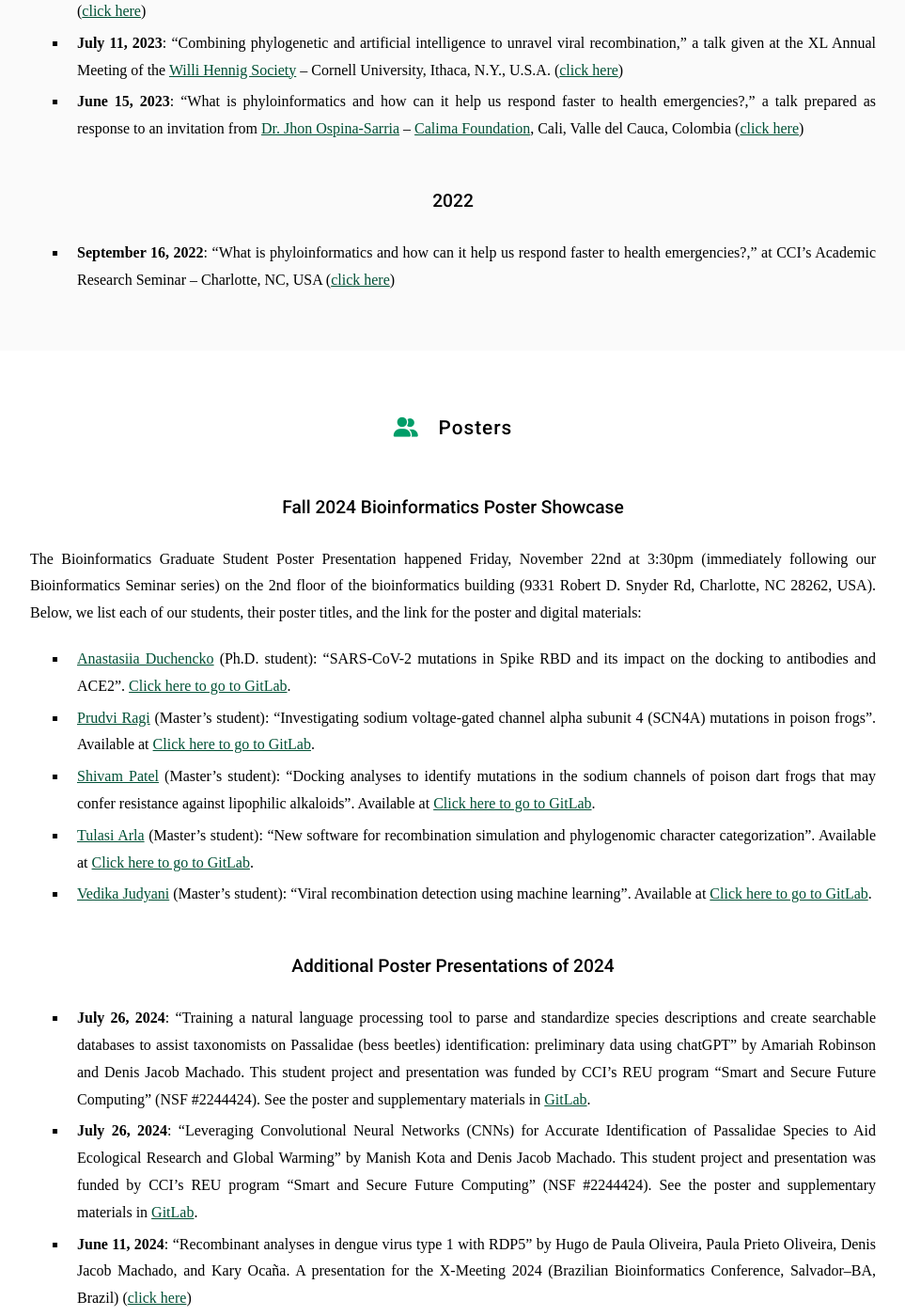
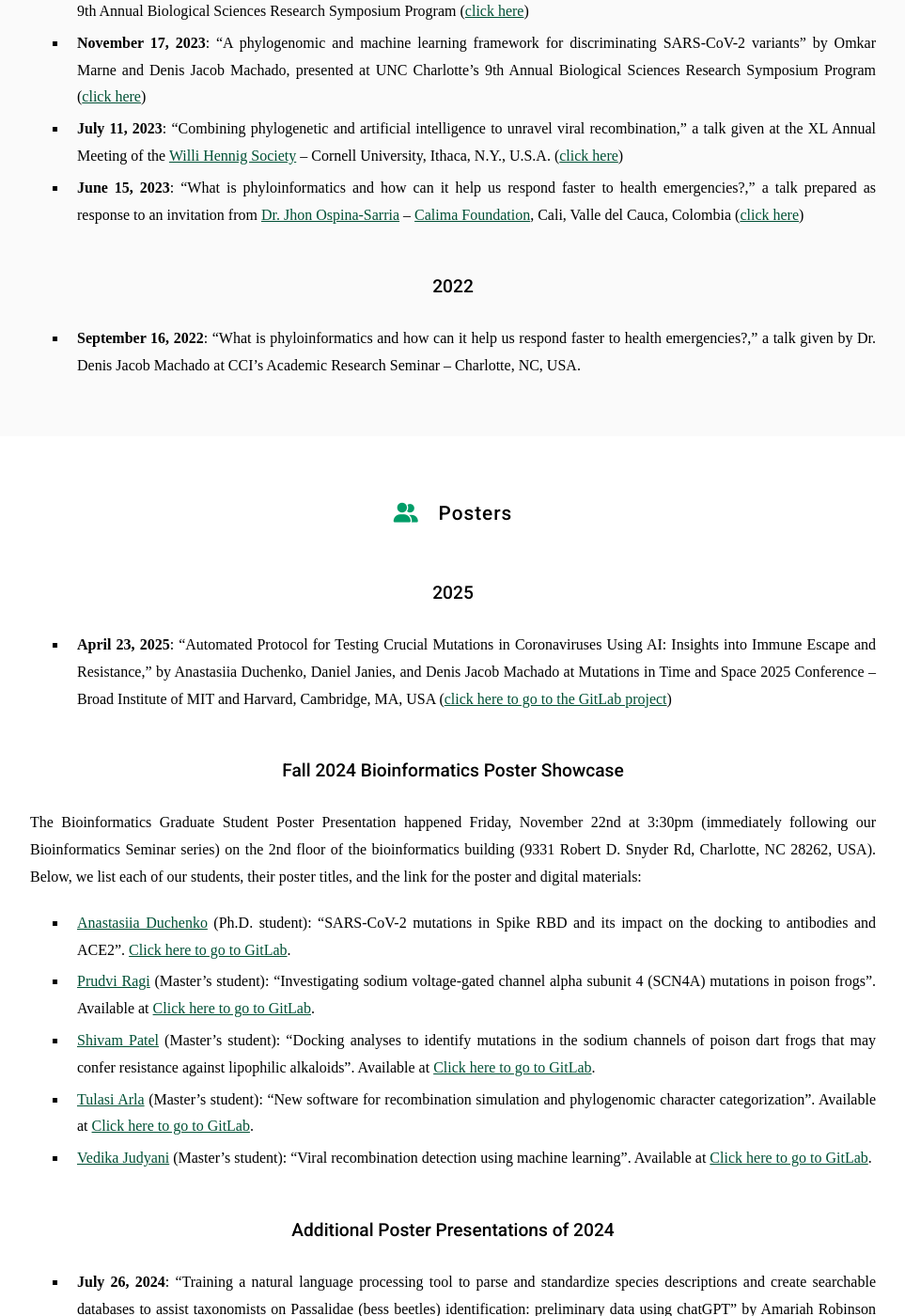
Before and after one commit to machadodj/machadodj.github.io, a Jekyll site: the page built from outreach/index.md, in a window 1280 px wide and 1400 px high, scrolled down 1747 px. Shown: the whole window at 94% size, without its empty margins (158-1121 px from the left). Built offline with Jekyll 4.4.1, drawn with Linux system fonts in a browser that asks for light colours; nearby versions of some CDN libraries; some web fonts are replaced; some of the changed text lies outside the part shown.

Commit message:
adding Cayden talk and Anastasiia's poster

```diff
--- a/outreach/index.md
+++ b/outreach/index.md
@@ -19,6 +19,7 @@
 
 ### 2025
 
+- **April 17, 2025**: "FLAVi 2: Increasing Efficiency and Accessibility of Flaviviridae Genome Annotation" by Cayden Jacobsen and Denis Jacob Machado. This talk was given at the UNC Charlotte Undergraduate Research Conference (URC) 2025 (Charlotte, NC, USA). [Click here for the YouTube video](https://www.youtube.com/watch?v=k6bCMXNy_NQ).
 - **January 5, 2025**: "Unveiling the modulators of mutable collagenous tissue in the brittle star _Ophiomastix	wendtii_: an RNA-Seq analysis" by Reyhaneh Nouri, Vladimir Mashanov, and Denis Jacob Machado. This talk was given by Reyhaneh Nouri at the 2025 Annual Meeting of the Society for Integrative and Comparative Biology (SICB) (Atlanta, GA, USA). [Click here for the slide deck](https://gitlab.com/phyloinformatics-presentations/20241121/-/blob/main/reyhaneh_nouri/20250105_Nouri.pdf).
 
 ### 2024
@@ -40,7 +41,7 @@
 
 ### 2022
 
-- **September 16, 2022**: "What is phyloinformatics and how can it help us respond faster to health emergencies?," at CCI's Academic Research Seminar -- Charlotte, NC, USA ([click here](https://drive.google.com/file/d/1EC5uAxjaWelf0XsoTaTn0UgWNLBuIpMa/view?usp=sharing))
+- **September 16, 2022**: "What is phyloinformatics and how can it help us respond faster to health emergencies?," a talk given by Dr. Denis Jacob Machado at CCI's Academic Research Seminar -- Charlotte, NC, USA.
 
 {% include section.html %}
 
@@ -49,12 +50,15 @@
 
 ## <i class="fas fa-user-group"></i>Posters
 
+### 2025
+
+- **April 23, 2025**: "Automated Protocol for Testing Crucial Mutations in Coronaviruses Using AI: Insights into Immune Escape and Resistance," by Anastasiia Duchenko, Daniel Janies, and Denis Jacob Machado at Mutations in Time and Space 2025 Conference -- Broad Institute of MIT and Harvard, Cambridge, MA, USA ([click here to go to the GitLab project](https://gitlab.com/staisyelash/2025_mutationsintimeandspace_duchenko))
 
 ### Fall 2024 Bioinformatics Poster Showcase
 
 The Bioinformatics Graduate Student Poster Presentation happened Friday, November 22nd at 3:30pm (immediately following our Bioinformatics Seminar series) on the 2nd floor of the bioinformatics building (9331 Robert D. Snyder Rd, Charlotte, NC 28262, USA). Below, we list each of our students, their poster titles, and the link for the poster and digital materials:
 
-- [Anastasiia Duchencko](https://phyloinformatics.com/members/Anastasiia_Duchenko.html) (Ph.D. student): "SARS-CoV-2 mutations in Spike
+- [Anastasiia Duchenko](https://phyloinformatics.com/members/Anastasiia_Duchenko.html) (Ph.D. student): "SARS-CoV-2 mutations in Spike
 RBD and its impact on the docking to antibodies and ACE2". [Click here to go to GitLab](https://gitlab.com/phyloinformatics-presentations/20241121/-/tree/main/anastasiia_duchenko?ref_type=heads).
 - [Prudvi Ragi](https://phyloinformatics.com/members/Prudvi_Raj_Ragi.html) (Master's student): "Investigating sodium voltage-gated channel alpha subunit 4 (SCN4A) mutations in poison frogs". Available at [Click here to go to GitLab](https://gitlab.com/phyloinformatics-presentations/20241121/-/tree/main/prudvi_ragi?ref_type=heads).
 - [Shivam Patel](https://phyloinformatics.com/members/Shivam_Patel.html) (Master's student): "Docking analyses to identify
```
